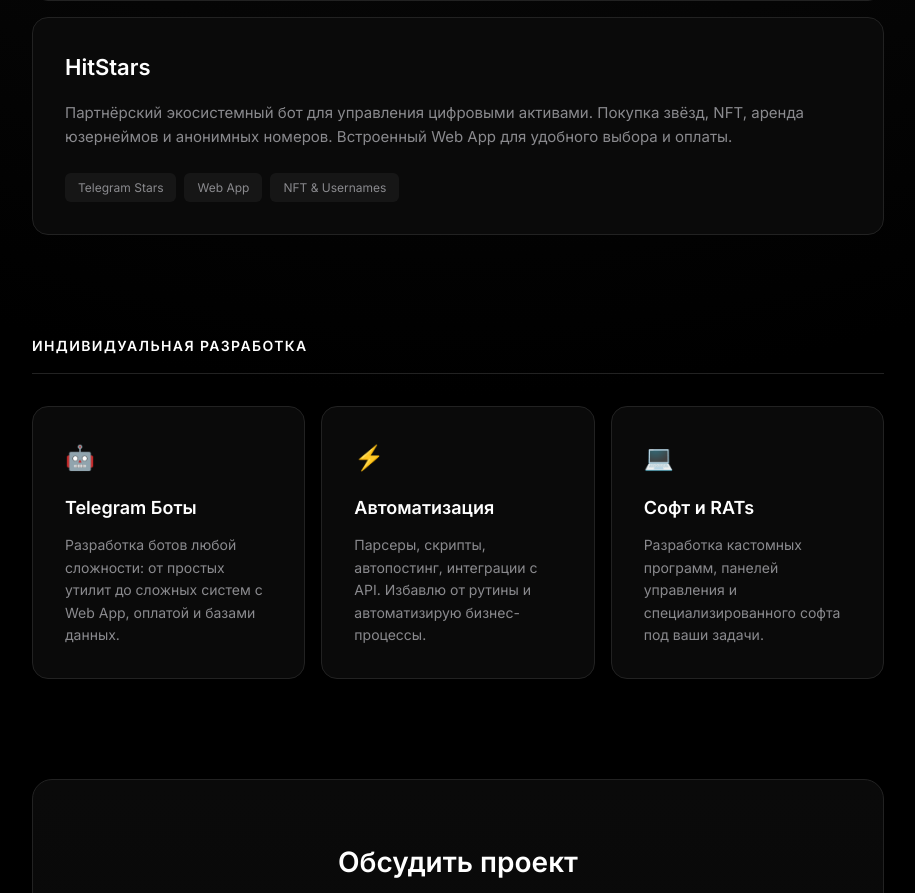
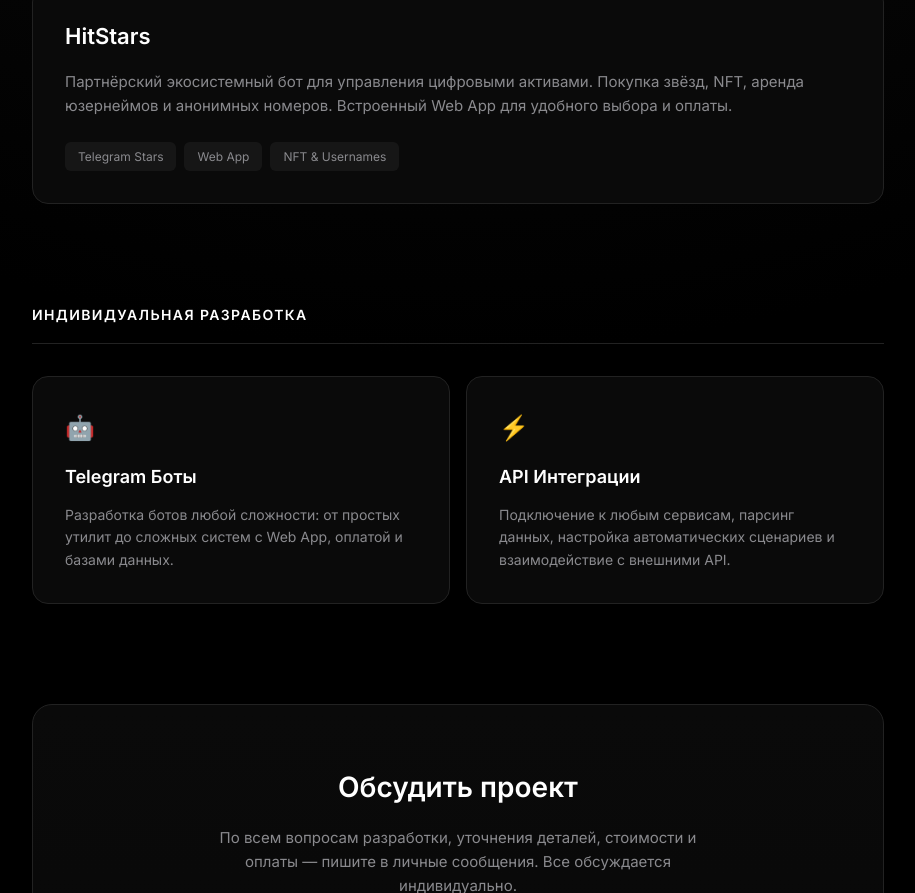
Before and after one commit to hitovsky/hitovsky.github.io, a plain HTML site: page index.html in a window 1280 px wide. Shown: the part 1088-1981 px from the top of the page, without its empty margins (182-1097 px from the left). Drawn offline with Linux system fonts and the light colour scheme.

Commit message:
Update index.html

```diff
--- a/index.html
+++ b/index.html
@@ -358,9 +358,9 @@
         <section class="profile">
             <h1>HITOVSKY</h1>
             <div class="role">
-                <span class="role-dot"></span> Developer / 2 years experience
+                <span class="role-dot"></span> Developer / 6 months experience
             </div>
-            <p>Специализируюсь на Telegram API, разработке ботов и интеграциях. Создаю комплексные цифровые решения, автоматизирую процессы и разрабатываю индивидуальный софт под задачи людей.</p>
+            <p>Специализируюсь на Telegram API и разработке ботов. Создаю комплексные цифровые решения, автоматизирую процессы и разрабатываю индивидуальный софт под задачи людей.</p>
         </section>
 
         <!-- Проекты -->
@@ -425,13 +425,8 @@
                 </div>
                 <div class="service-card">
                     <span class="service-icon">⚡</span>
-                    <h4>Автоматизация</h4>
-                    <p>Парсеры, скрипты, автопостинг, интеграции с API. Избавлю от рутины и автоматизирую бизнес-процессы.</p>
-                </div>
-                <div class="service-card">
-                    <span class="service-icon">💻</span>
-                    <h4>Софт и RATs</h4>
-                    <p>Разработка кастомных программ, панелей управления и специализированного софта под ваши задачи.</p>
+                    <h4>API Интеграции</h4>
+                    <p>Подключение к любым сервисам, парсинг данных, настройка автоматических сценариев и взаимодействие с внешними API.</p>
                 </div>
             </div>
 
```
